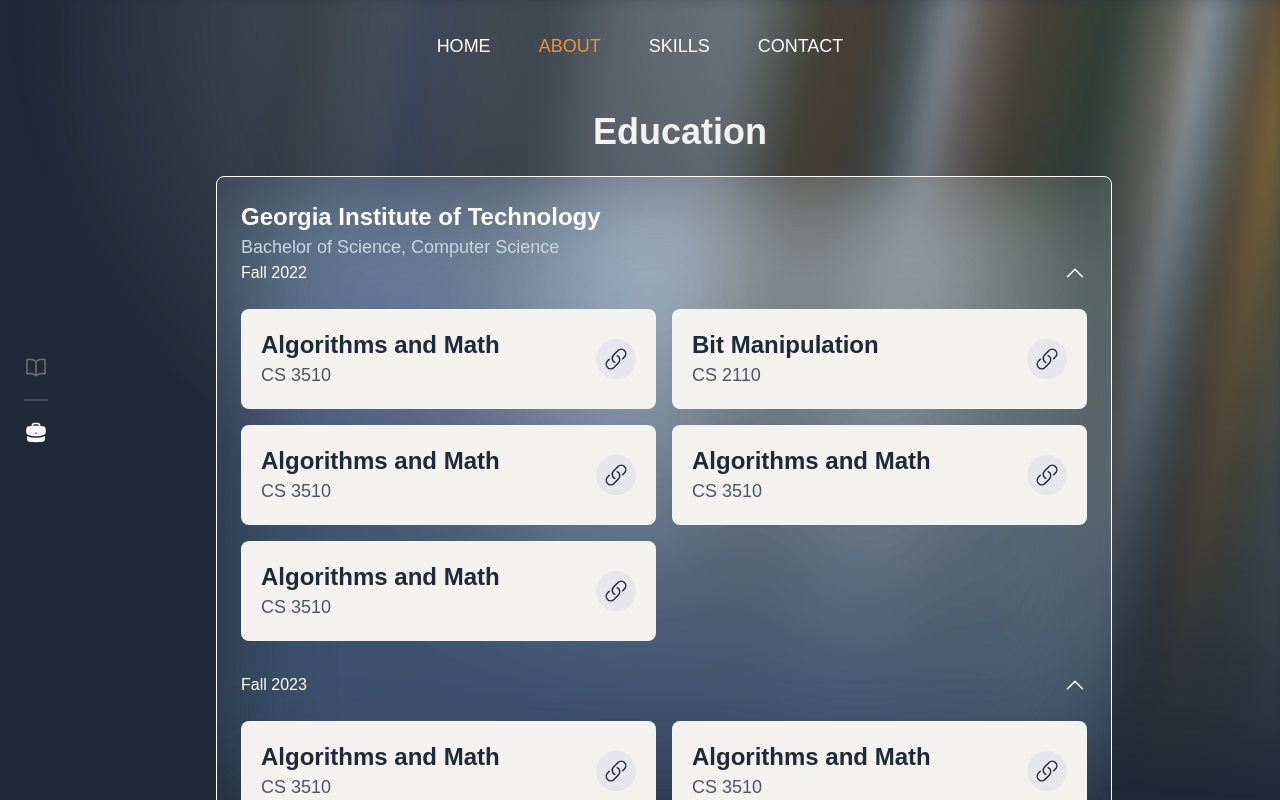
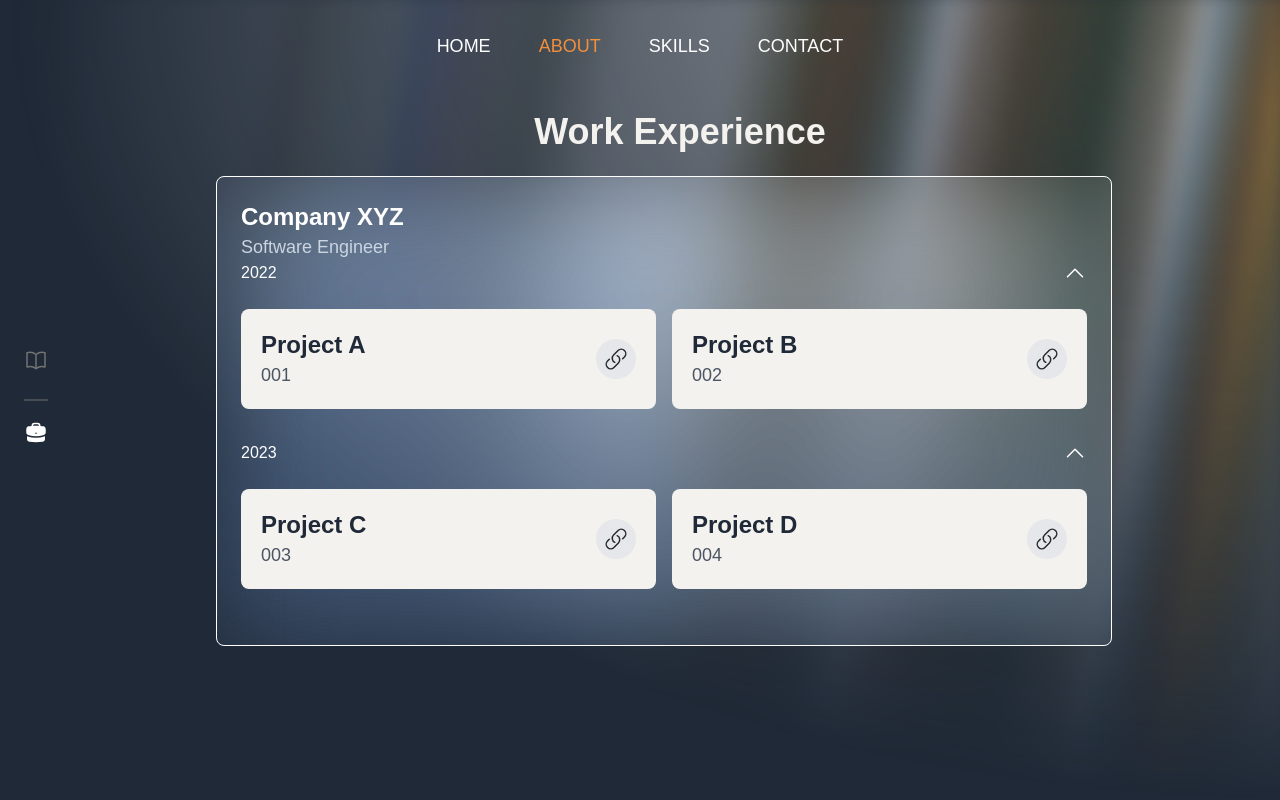
Before and after one commit to jhamer8/personal-website, a Next.js app: page /about in a window 1280 px wide. Both pictures are taken after a click on the button 36 px from the left and 432 px from the top of the page. Built offline with nearby package versions, Linux system fonts and the light colour scheme; a web font is replaced by a local one.

Commit message:
Componentized work and education experience
-also added tooltips to left bar

```diff
--- /dev/null
+++ b/app/about/Education.tsx
@@ -0,0 +1,79 @@
+import React from "react";
+import PortfolioCard from "@/components/ui/3d-card";
+import CollapsibleSection from "./CollapsibleSection";
+
+const Education = () => {
+  return (
+    <>
+      <h1 className="text-4xl font-semibold text-themeWhite mb-6">
+        Education
+      </h1>
+      <div className="rounded-lg border border-white w-full max-w-4xl blur-background mr-8">
+        <div className="flex flex-col p-6">
+          <h2 className="text-2xl font-semibold space-y-4">
+            Georgia Institute of Technology
+          </h2>
+          <p className="text-lg text-slate-300">
+            Bachelor of Science, Computer Science
+          </p>
+          <CollapsibleSection className="flex w-full" title="Fall 2022">
+            <PortfolioCard
+              name="Algorithms and Math"
+              number="CS 3510"
+              link="https://book.com"
+            />
+            <PortfolioCard
+              name="Bit Manipulation"
+              number="CS 2110"
+              link="https://book.com"
+            />
+            <PortfolioCard
+              name="Algorithms and Math"
+              number="CS 3510"
+              link="https://book.com"
+            />
+            <PortfolioCard
+              name="Algorithms and Math"
+              number="CS 3510"
+              link="https://book.com"
+            />
+            <PortfolioCard
+              name="Algorithms and Math"
+              number="CS 3510"
+              link="https://book.com"
+            />
+          </CollapsibleSection>
+          <CollapsibleSection title="Fall 2023">
+            <PortfolioCard
+              name="Algorithms and Math"
+              number="CS 3510"
+              link="https://book.com"
+            />
+            <PortfolioCard
+              name="Algorithms and Math"
+              number="CS 3510"
+              link="https://book.com"
+            />
+            <PortfolioCard
+              name="Algorithms and Math"
+              number="CS 3510"
+              link="https://book.com"
+            />
+            <PortfolioCard
+              name="Algorithms and Math"
+              number="CS 3510"
+              link="https://book.com"
+            />
+            <PortfolioCard
+              name="Algorithms and Math"
+              number="CS 3510"
+              link="https://book.com"
+            />
+          </CollapsibleSection>
+        </div>
+      </div>
+    </>
+  );
+};
+
+export default Education;
--- /dev/null
+++ b/app/about/WorkExperience.tsx
@@ -0,0 +1,49 @@
+import React from "react";
+import CollapsibleSection from "./CollapsibleSection";
+import PortfolioCard from "@/components/ui/3d-card";
+
+function WorkExperience() {
+  return (
+    <>
+      <h1 className="text-4xl font-semibold text-themeWhite mb-6">
+        Work Experience
+      </h1>
+      <div className="rounded-lg border border-white w-full max-w-4xl blur-background mr-8">
+        <div className="flex flex-col p-6">
+          <h2 className="text-2xl font-semibold space-y-4">
+            Company XYZ
+          </h2>
+          <p className="text-lg text-slate-300">
+            Software Engineer
+          </p>
+          <CollapsibleSection className="flex w-full" title="2022">
+            <PortfolioCard
+              name="Project A"
+              number="001"
+              link="https://work.com"
+            />
+            <PortfolioCard
+              name="Project B"
+              number="002"
+              link="https://work.com"
+            />
+          </CollapsibleSection>
+          <CollapsibleSection title="2023">
+            <PortfolioCard
+              name="Project C"
+              number="003"
+              link="https://work.com"
+            />
+            <PortfolioCard
+              name="Project D"
+              number="004"
+              link="https://work.com"
+            />
+          </CollapsibleSection>
+        </div>
+      </div>
+    </>
+  );
+}
+
+export default WorkExperience;
--- a/app/about/page.tsx
+++ b/app/about/page.tsx
@@ -1,8 +1,8 @@
 "use client";
 import React, { useState } from "react";
 import LeftBar from "@/components/ui/left-bar";
-import PortfolioCard from "@/components/ui/3d-card";
-import CollapsibleSection from "./CollapsibleSection";
+import Education from "./Education";
+import WorkExperience from "./WorkExperience"; // Import the new component
 
 function About() {
   const [activeIcon, setActiveIcon] = useState<string | null>("book");
@@ -11,73 +11,11 @@ function About() {
     <div className="flex flex-1 justify-center w-full z-20 overflow-auto dark:bg-gray-900 p-6 min-h-screen">
       <LeftBar activeIcon={activeIcon} setActiveIcon={setActiveIcon} />
       <div className="flex flex-1 flex-col items-center z-20 mt-6 text-white ">
-        <h1 className="text-4xl font-semibold text-themeWhite mb-6">
-          Education
-        </h1>
-        <div className="rounded-lg border border-white w-full max-w-4xl blur-background mr-8">
-          <div className="flex flex-col p-6">
-            <h2 className="text-2xl font-semibold space-y-4">
-              Georgia Institute of Technology
-            </h2>
-            <p className="text-lg text-slate-300">
-              Bachelor of Science, Computer Science
-            </p>
-              <CollapsibleSection className="flex w-full" title="Fall 2022">
-                  <PortfolioCard
-                    name="Algorithms and Math"
-                    number="CS 3510"
-                    link="https://book.com"
-                  />
-                  <PortfolioCard
-                    name="Bit Manipulation"
-                    number="CS 2110"
-                    link="https://book.com"
-                  />
-                  <PortfolioCard
-                    name="Algorithms and Math"
-                    number="CS 3510"
-                    link="https://book.com"
-                  />
-                  <PortfolioCard
-                    name="Algorithms and Math"
-                    number="CS 3510"
-                    link="https://book.com"
-                  />
-                  <PortfolioCard
-                    name="Algorithms and Math"
-                    number="CS 3510"
-                    link="https://book.com"
-                  />
-              </CollapsibleSection>
-            <CollapsibleSection title="Fall 2023">
-                <PortfolioCard
-                  name="Algorithms and Math"
-                  number="CS 3510"
-                  link="https://book.com"
-                />
-                <PortfolioCard
-                  name="Algorithms and Math"
-                  number="CS 3510"
-                  link="https://book.com"
-                />
-                <PortfolioCard
-                  name="Algorithms and Math"
-                  number="CS 3510"
-                  link="https://book.com"
-                />
-                <PortfolioCard
-                  name="Algorithms and Math"
-                  number="CS 3510"
-                  link="https://book.com"
-                />
-                <PortfolioCard
-                  name="Algorithms and Math"
-                  number="CS 3510"
-                  link="https://book.com"
-                />
-            </CollapsibleSection>
-          </div>
-        </div>
+        {activeIcon === "book" ? (
+          <Education />
+        ) : (
+          <WorkExperience /> // Use the new component
+        )}
       </div>
     </div>
   );
--- a/components/ui/left-bar.tsx
+++ b/components/ui/left-bar.tsx
@@ -6,6 +6,12 @@ import {
   BookOpenIcon as BookOpenIconSolid,
   BriefcaseIcon as BriefcaseIconSolid,
 } from "@heroicons/react/24/solid";
+import {
+  Tooltip,
+  TooltipContent,
+  TooltipProvider,
+  TooltipTrigger,
+} from "@/components/ui/tooltip";
 
 interface LeftBarProps {
   activeIcon: string | null;
@@ -16,9 +22,10 @@ function LeftBar({ activeIcon, setActiveIcon }: LeftBarProps) {
   return (
     <div className="flex flex-col justify-center mx-10">
       <div className="flex flex-col justify-center mx-6 space-y-5 z-20 absolute top-1/2 left-0 transform -translate-y-1/2">
-        <motion.button
+        <motion.div
           onClick={() => setActiveIcon("book")}
           whileHover={{ scale: 1.1, color: "black" }}
+          className="cursor-pointer"
         >
           <AnimatePresence mode="wait">
             {activeIcon === "book" ? (
@@ -29,7 +36,16 @@ function LeftBar({ activeIcon, setActiveIcon }: LeftBarProps) {
                 exit={{ scale: 0.8, opacity: 0 }}
                 transition={{ duration: 0.3 }}
               >
-                <BookOpenIconSolid className="h-6 w-6 text-white dark:text-white hover:text-themeOrange" />
+                <TooltipProvider>
+                  <Tooltip>
+                    <TooltipTrigger>
+                      <BookOpenIconSolid className="h-6 w-6 text-white dark:text-white hover:text-themeOrange" />
+                    </TooltipTrigger>
+                    <TooltipContent>
+                      <p>Education</p>
+                    </TooltipContent>
+                  </Tooltip>
+                </TooltipProvider>
               </motion.div>
             ) : (
               <motion.div
@@ -39,15 +55,25 @@ function LeftBar({ activeIcon, setActiveIcon }: LeftBarProps) {
                 exit={{ scale: 0.8, opacity: 0 }}
                 transition={{ duration: 0.3 }}
               >
-                <BookOpenIcon className="h-6 w-6 text-neutral-500 dark:text-white hover:text-white" />
+                <TooltipProvider>
+                  <Tooltip>
+                    <TooltipTrigger>
+                      <BookOpenIcon className="h-6 w-6 text-neutral-500 dark:text-white hover:text-white" />
+                    </TooltipTrigger>
+                    <TooltipContent>
+                      <p>Education</p>
+                    </TooltipContent>
+                  </Tooltip>
+                </TooltipProvider>
               </motion.div>
             )}
           </AnimatePresence>
-        </motion.button>
+        </motion.div>
         <div className="h-[1px] w-6 bg-neutral-500 dark:bg-white" />
-        <motion.button
+        <motion.div
           onClick={() => setActiveIcon("briefcase")}
           whileHover={{ scale: 1.1 }}
+          className="cursor-pointer"
         >
           <AnimatePresence mode="wait">
             {activeIcon === "briefcase" ? (
@@ -58,7 +84,16 @@ function LeftBar({ activeIcon, setActiveIcon }: LeftBarProps) {
                 exit={{ scale: 0.8, opacity: 0 }}
                 transition={{ duration: 0.3 }}
               >
-                <BriefcaseIconSolid className="h-6 w-6 text-white dark:text-white hover:text-themeOrange" />
+                <TooltipProvider>
+                  <Tooltip>
+                    <TooltipTrigger>
+                      <BriefcaseIconSolid className="h-6 w-6 text-white dark:text-white hover:text-themeOrange" />
+                    </TooltipTrigger>
+                    <TooltipContent>
+                      <p>Work Experience</p>
+                    </TooltipContent>
+                  </Tooltip>
+                </TooltipProvider>
               </motion.div>
             ) : (
               <motion.div
@@ -68,11 +103,20 @@ function LeftBar({ activeIcon, setActiveIcon }: LeftBarProps) {
                 exit={{ scale: 0.8, opacity: 0 }}
                 transition={{ duration: 0.3 }}
               >
-                <BriefcaseIcon className="h-6 w-6 text-neutral-500 dark:text-white hover:text-white" />
+                <TooltipProvider>
+                  <Tooltip>
+                    <TooltipTrigger>
+                      <BriefcaseIcon className="h-6 w-6 text-neutral-500 dark:text-white hover:text-white" />
+                    </TooltipTrigger>
+                    <TooltipContent>
+                      <p>Work Experience</p>
+                    </TooltipContent>
+                  </Tooltip>
+                </TooltipProvider>
               </motion.div>
             )}
           </AnimatePresence>
-        </motion.button>
+        </motion.div>
       </div>
     </div>
   );
--- /dev/null
+++ b/components/ui/tooltip.tsx
@@ -0,0 +1,30 @@
+"use client"
+
+import * as React from "react"
+import * as TooltipPrimitive from "@radix-ui/react-tooltip"
+
+import { cn } from "@/lib/utils"
+
+const TooltipProvider = TooltipPrimitive.Provider
+
+const Tooltip = TooltipPrimitive.Root
+
+const TooltipTrigger = TooltipPrimitive.Trigger
+
+const TooltipContent = React.forwardRef<
+  React.ElementRef<typeof TooltipPrimitive.Content>,
+  React.ComponentPropsWithoutRef<typeof TooltipPrimitive.Content>
+>(({ className, sideOffset = 4, ...props }, ref) => (
+  <TooltipPrimitive.Content
+    ref={ref}
+    sideOffset={sideOffset}
+    className={cn(
+      "z-50 overflow-hidden rounded-md border border-slate-200 bg-white px-3 py-1.5 text-sm text-slate-950 shadow-md animate-in fade-in-0 zoom-in-95 data-[state=closed]:animate-out data-[state=closed]:fade-out-0 data-[state=closed]:zoom-out-95 data-[side=bottom]:slide-in-from-top-2 data-[side=left]:slide-in-from-right-2 data-[side=right]:slide-in-from-left-2 data-[side=top]:slide-in-from-bottom-2 dark:border-slate-800 dark:bg-slate-950 dark:text-slate-50",
+      className
+    )}
+    {...props}
+  />
+))
+TooltipContent.displayName = TooltipPrimitive.Content.displayName
+
+export { Tooltip, TooltipTrigger, TooltipContent, TooltipProvider }
--- a/package.json
+++ b/package.json
@@ -16,6 +16,7 @@
     "@radix-ui/react-popover": "^1.0.7",
     "@radix-ui/react-separator": "^1.0.3",
     "@radix-ui/react-slot": "^1.0.2",
+    "@radix-ui/react-tooltip": "^1.1.2",
     "@tabler/icons-react": "^3.5.0",
     "@types/mapbox-gl": "^3.1.0",
     "class-variance-authority": "^0.7.0",
```
Also changed, not shown: 1 other file (tests, documents, lock files or other folders).
